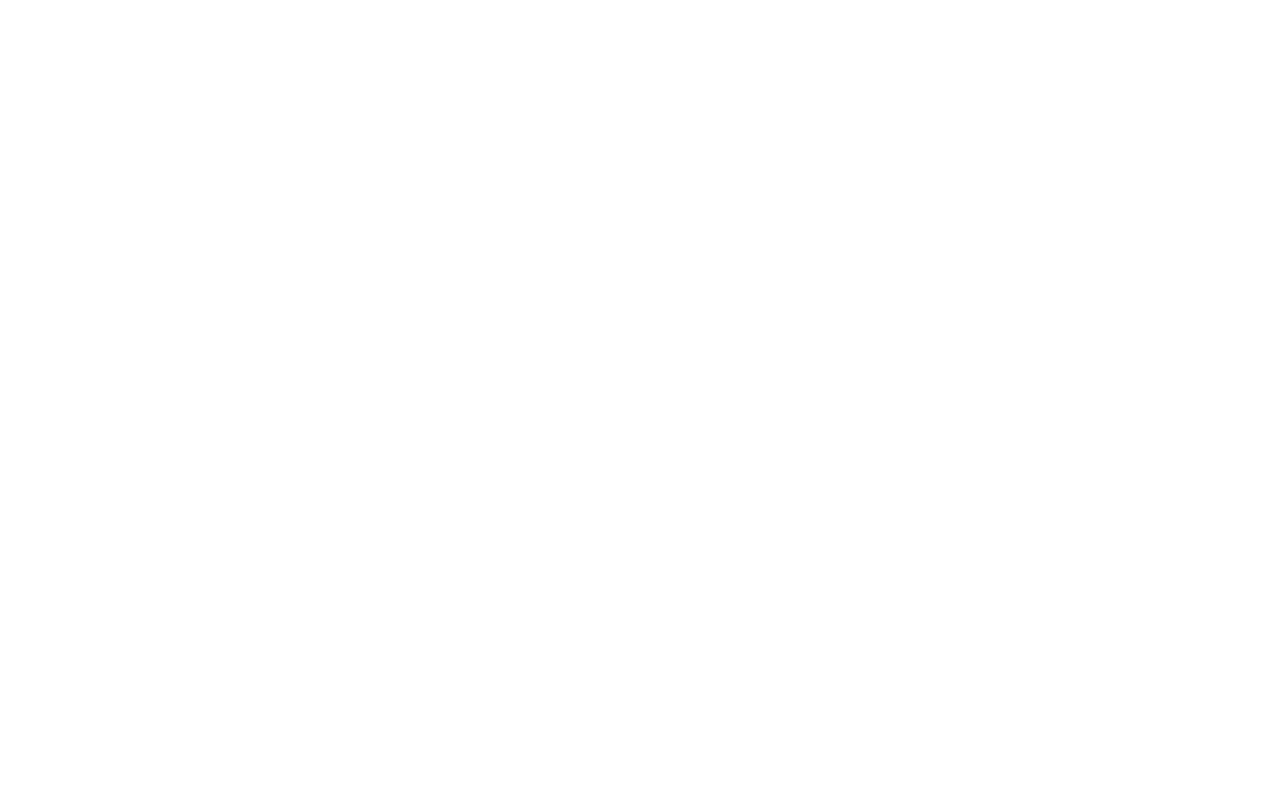
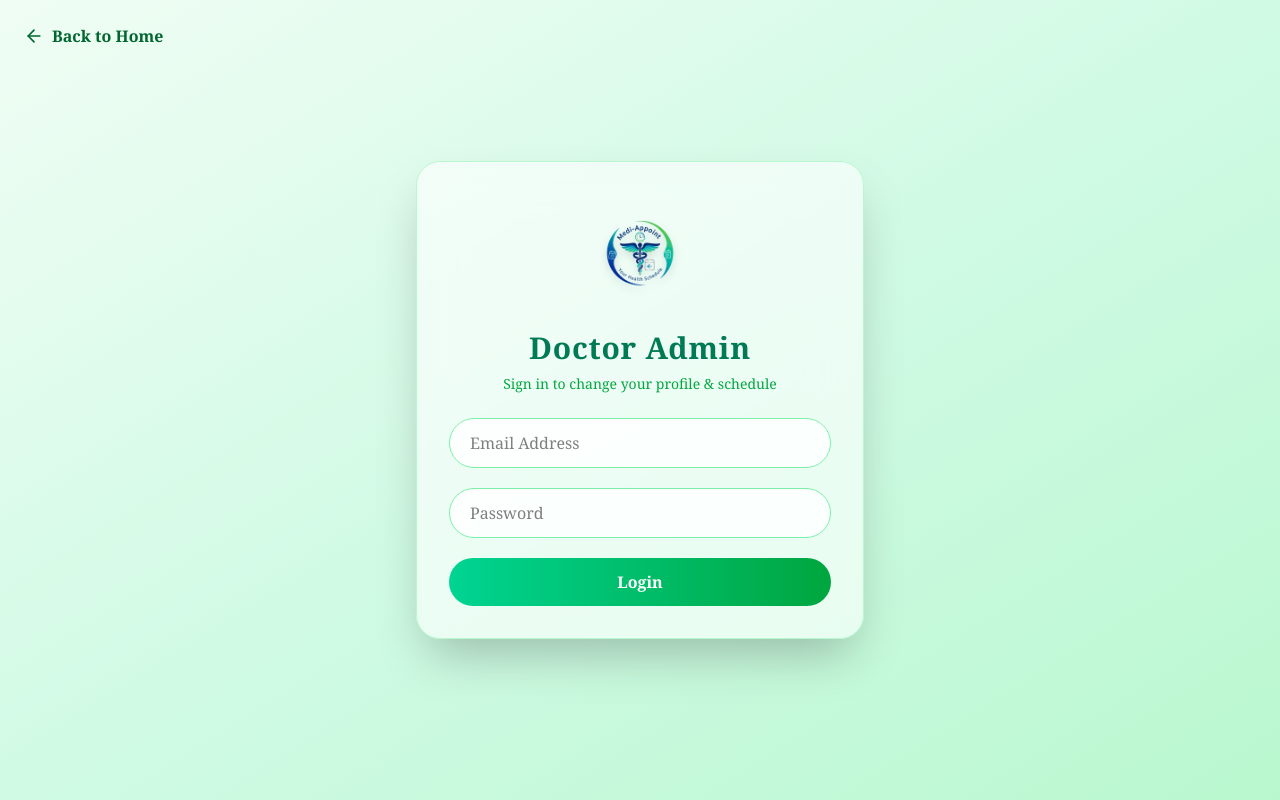
Before and after one commit to Student-JSS/Hospital_Management_system, a React (Vite) app in the folder frontend/: page /doctor-admin/login in a window 1280 px wide. Before the commit this address had no page. Built offline with nearby package versions, Linux system fonts and the light colour scheme.

Commit message:
Login page

```diff
--- a/frontend/src/App.jsx
+++ b/frontend/src/App.jsx
@@ -6,6 +6,7 @@
 import Service from './pages/Service';
 import ServiceDetail from './pages/ServiceDetailPage';
 import Contact from './pages/Contact';
+import Login from './pages/Login';
 
 const App = () => {
   return (
@@ -17,6 +18,7 @@
          <Route path='/services' element={<Service/>}/>
          <Route path='/services/:id' element={<ServiceDetail/>}/>
          <Route path='/contact' element={<Contact/>}/>
+         <Route path="/doctor-admin/login" element={<Login/>}/>
       </Routes>
     </div>
 
--- /dev/null
+++ b/frontend/src/components/LoginPage.jsx
@@ -0,0 +1,165 @@
+import React, { useState } from "react";
+import { loginPageStyles, toastStyles } from "../assets/dummyStyles";
+import logo from "../assets/logo.png";
+import { useNavigate } from "react-router-dom";
+import { Toaster } from "react-hot-toast";
+import { ArrowLeft } from "lucide-react";
+import toast from "react-hot-toast";
+
+const STORAGE_KEY = "doctorToken_v1";
+
+const LoginPage = () => {
+
+  const API_BASE = "http://localhost:4000";
+
+  const [formData, setFormData] = useState({
+    email: "",
+    password: "",
+  });
+
+  const [busy, setBusy] = useState(false);
+
+  const navigate = useNavigate();
+
+  // ✅ MOVE INSIDE COMPONENT
+  const handleChange = (e) => {
+    setFormData((s) => ({
+      ...s,
+      [e.target.name]: e.target.value,
+    }));
+  };
+
+  // ✅ MOVE INSIDE COMPONENT
+  const handleLogin = async (e) => {
+    e.preventDefault();
+
+    if (!formData.email || !formData.password) {
+      toast.error("All fields are required.", {
+        style: toastStyles.errorToast,
+      });
+      return;
+    }
+
+    try {
+      setBusy(true);
+
+      const res = await fetch(`${API_BASE}/api/doctors/login`, {
+        method: "POST",
+        headers: {
+          "Content-Type": "application/json",
+        },
+        body: JSON.stringify(formData),
+      });
+
+      const json = await res.json().catch(() => null);
+
+      if (!res.ok) {
+        toast.error(json?.message || "Login failed");
+        return;
+      }
+
+      const token = json?.token || json?.data?.token;
+
+      if (!token) {
+        toast.error("Authentication token missing");
+        return;
+      }
+
+      const doctorId =
+        json?.data?._id ||
+        json?.doctor?._id ||
+        json?.data?.doctor?._id;
+
+      if (!doctorId) {
+        toast.error("Doctor ID missing");
+        return;
+      }
+
+      localStorage.setItem(STORAGE_KEY, token);
+
+      window.dispatchEvent(
+        new StorageEvent("storage", {
+          key: STORAGE_KEY,
+          newValue: token,
+        })
+      );
+
+      toast.success("Login successful");
+
+      navigate(`/doctor-admin/${doctorId}`);
+
+    } catch (err) {
+      console.error(err);
+      toast.error("Network error");
+    } finally {
+      setBusy(false);
+    }
+  };
+
+  return (
+    <div className={loginPageStyles.mainContainer}>
+
+      <Toaster position="top-right" />
+
+      <button
+        onClick={() => navigate("/")}
+        className={loginPageStyles.backButton}
+      >
+        <ArrowLeft className={loginPageStyles.backButtonIcon} />
+        Back to Home
+      </button>
+
+      <div className={loginPageStyles.loginCard}>
+
+        <div className={loginPageStyles.logoContainer}>
+          <img src={logo} alt="logo" className={loginPageStyles.logo} />
+        </div>
+
+        <h2 className={loginPageStyles.title}>Doctor Admin</h2>
+
+        <p className={loginPageStyles.subtitle}>
+          Sign in to change your profile & schedule
+        </p>
+
+        <form
+          onSubmit={handleLogin}
+          className={loginPageStyles.form}
+        >
+
+          <input
+            type="email"
+            name="email"
+            placeholder="Email Address"
+            value={formData.email}
+            onChange={handleChange}
+            className={loginPageStyles.input}
+            required
+          />
+
+          <input
+            type="password"
+            name="password"
+            placeholder="Password"
+            value={formData.password}
+            onChange={handleChange}
+            className={loginPageStyles.input}
+            required
+          />
+
+          <button
+            type="submit"
+            disabled={busy}
+            className={loginPageStyles.submitButton}
+          >
+            {busy ? "Signing in..." : "Login"}
+          </button>
+
+        </form>
+
+      </div>
+
+    </div>
+  );
+};
+
+export default LoginPage;
--- /dev/null
+++ b/frontend/src/pages/Login.jsx
@@ -0,0 +1,12 @@
+import React from 'react'
+import LoginPage from '../components/LoginPage'
+
+const Login = () => {
+  return (
+    <div>
+      <LoginPage/>
+    </div>
+  )
+}
+
+export default Login
```
